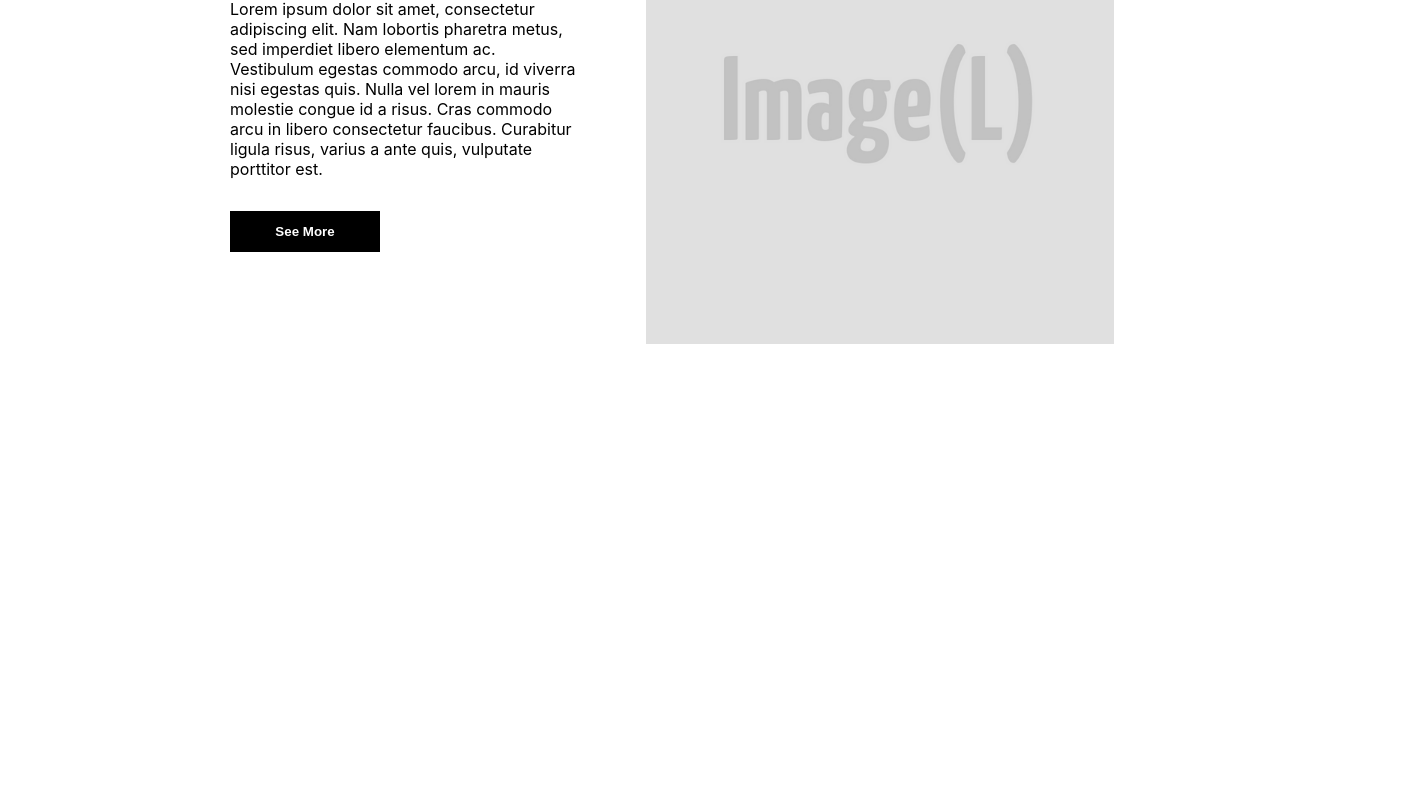
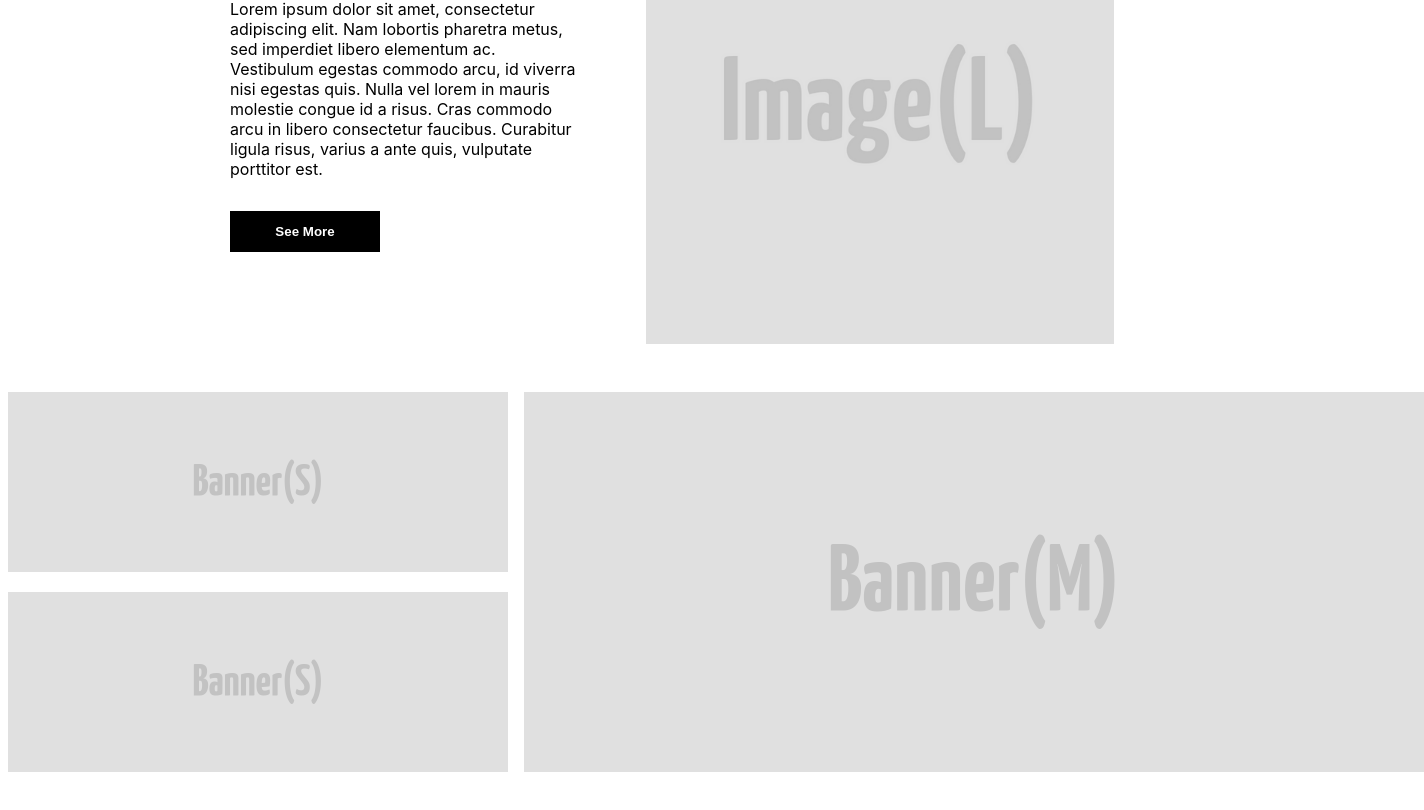
Before and after one commit to gnihker/muzeAcademy_assignment1, a Next.js app: page / in a window 1280 px wide. Shown: the part 1961-2771 px from the top of the page, 1424 px wide, since content can reach past the window. Before the commit the page ends 2401 px from the top, so only its background shows below. Built offline with nearby package versions, Linux system fonts and the light colour scheme.

Commit message:
promotion banner

```diff
--- a/pages/index.tsx
+++ b/pages/index.tsx
@@ -74,8 +74,11 @@ const Home: NextPage = () => {
         </div>
         <div className='promotion-banner'>
           <div className={'promotion-banner-left'} id={'flex-9'}>
+            <RectBanner size='small' />
+            <RectBanner size='small' />
           </div>
           <div className={'promotion-banner-right'} id={'flex-10'}>
+            <RectBanner size='medium' />
           </div>
         </div>
       </main>
--- a/styles/globals.css
+++ b/styles/globals.css
@@ -191,9 +191,13 @@ button {
 }
 
 #flex-9 {
+    display: flex;
+    flex-direction: column;
+    justify-content: space-between;
 }
 
 #flex-10 {
+    display: flex;
 }
 
 @media screen and (max-width: 1200px) {
```
